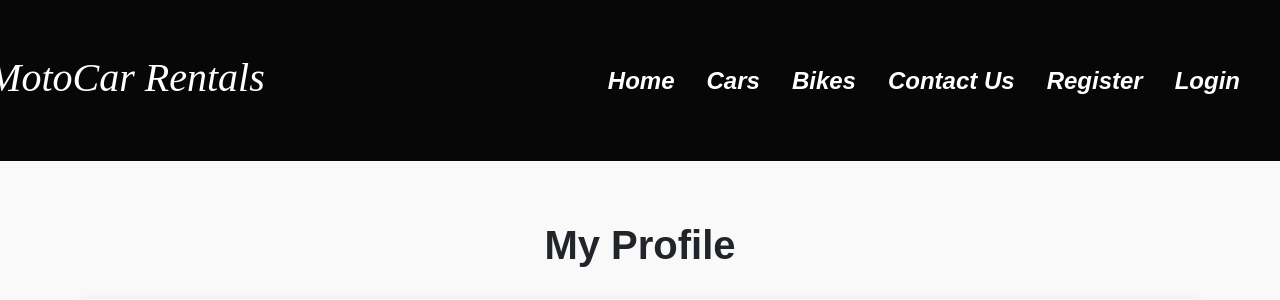
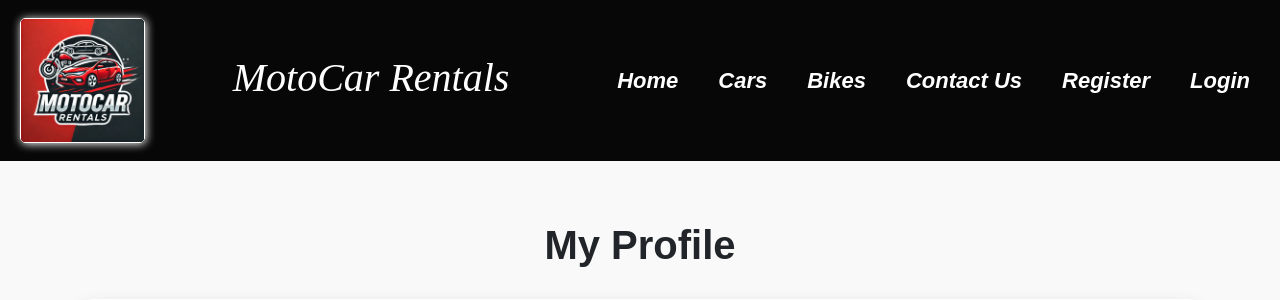
Before and after one commit to rahulkale12/MotoCar_Rentals_Project, a Django app: page /accounts/profile_picture/1/ in a window 1280 px wide. Shown: the top 300 px of the page. Run offline with Django 5.2, Linux system fonts and the light colour scheme.

Commit message:
fixed navbar styling

```diff
--- a/MotoCar/App/middleware.py
+++ b/MotoCar/App/middleware.py
@@ -9,7 +9,7 @@ def auth_middleware(get_response):
             return redirect('/accounts/login/')
 
 
-        elif ((request.path == '/accounts/login/' or request.path == '/accounts/register/') and request.session.get('id') is not None):
+        if ((request.path == '/accounts/login/' or request.path == '/accounts/register/') and request.session.get('id') is not None):
             return redirect('/accounts/customer_profile/')
 
 
--- a/MotoCar/accounts/templates/customer_profile.html
+++ b/MotoCar/accounts/templates/customer_profile.html
@@ -1,4 +1,6 @@
 {% load static %}
+
+
 <!DOCTYPE html>
 <html lang="en">
 <head>
@@ -17,10 +19,9 @@
 
 </head>
 <body>
+{% include 'header.html' %}
 
 
-
-{% include 'header.html' %}
 <section class="section-profile">
     <div class="container">
         <h2>My Profile</h2>
--- a/MotoCar/static/css/profile.css
+++ b/MotoCar/static/css/profile.css
@@ -1,17 +1,3 @@
-/* navbar position adjustment */
-
-.section-navbar .logo{
-    margin-left: -25rem;
-
-}
-.section-navbar .container a h1{
-    color: white;
-    font-size: bold;
-    font-style: italic;
-    font-family: 'Times New Roman', Times, serif;
-    font-size: 4rem;
-    margin-left: -25rem !important;
-}
 
 /*---------------------------------------------*/
 
--- a/MotoCar/static/css/style.css
+++ b/MotoCar/static/css/style.css
@@ -53,7 +53,7 @@ li{
     box-shadow: rgba(0, 0, 0, 0.05) 0px 6px 24px 0px,
     rgba(0, 0, 0, 0.08) 0px 0px 0px 1px;
     background-color: rgb(7, 7, 7);
-    /* margin-bottom: 5rem; */
+
     box-sizing: border-box;
 
 
@@ -67,64 +67,57 @@ li{
     font-family: 'Times New Roman', Times, serif;
     font-size: 4rem;
     position: relative;
-    margin-left: -15rem ;
+    margin-left: 1rem ;
+    white-space: nowrap;
 
-    /* margin-left: -23rem; */
-    /* white-space: nowrap; */
 
 }
 
 
 .section-navbar .container{
-    /* display: flex;
-    justify-content: space-between;
-    align-items: center;
-    padding: 1.8rem 4rem;
-    margin-right: 2rem; */
+
     width: 100%;
     max-width: none;
     display: flex;
     justify-content: space-between;
     align-items: center;
 
-    padding: 1.8rem 4rem;
+    padding: 1.8rem 2rem;
     position: relative;
     box-sizing: border-box;
+    /* flex-wrap: wrap; */
 
+}
 
-    & .logo img{
+.section-navbar .logo img{
     border-radius: 5px;
     border: 1px solid white;
     box-shadow: 1px 1px 10px white;
     width: 125px;
+    height: auto;
 
 }
-}
 
- /* .section-navbar .logo{
 
-    margin-right: -18rem;
-
-}  */
 
 
 
 .section-navbar .navbar ul{
-    /* display: flex;
-    gap: 3.2rem; */
+
 
     display: flex;
-    gap: 3.2rem;
-    margin: 0 auto; /* Align navigation to the far right */
+    gap: 2rem;
+    margin: 0 auto;
 
 
 
     & li a{
         color: white;
-        font-size: 2.4rem;
+        font-size: 2.2rem;
         font-weight: bold;
         display: inline-block;
         position: relative;
+        padding: 0.5rem 1rem;
         font-style: italic;
 
 
```
Also changed, not shown: MotoCar/media/licenceFile/PASSPORT SIZE PHOTO_QCV0Mho.jpeg (added), MotoCar/media/profileImage/ankush_pic.jpg (added), MotoCar/media/profileImage/rahuls_pic_nfXOsny.png (added). Lines whose indentation alone changed are shown as unchanged.
